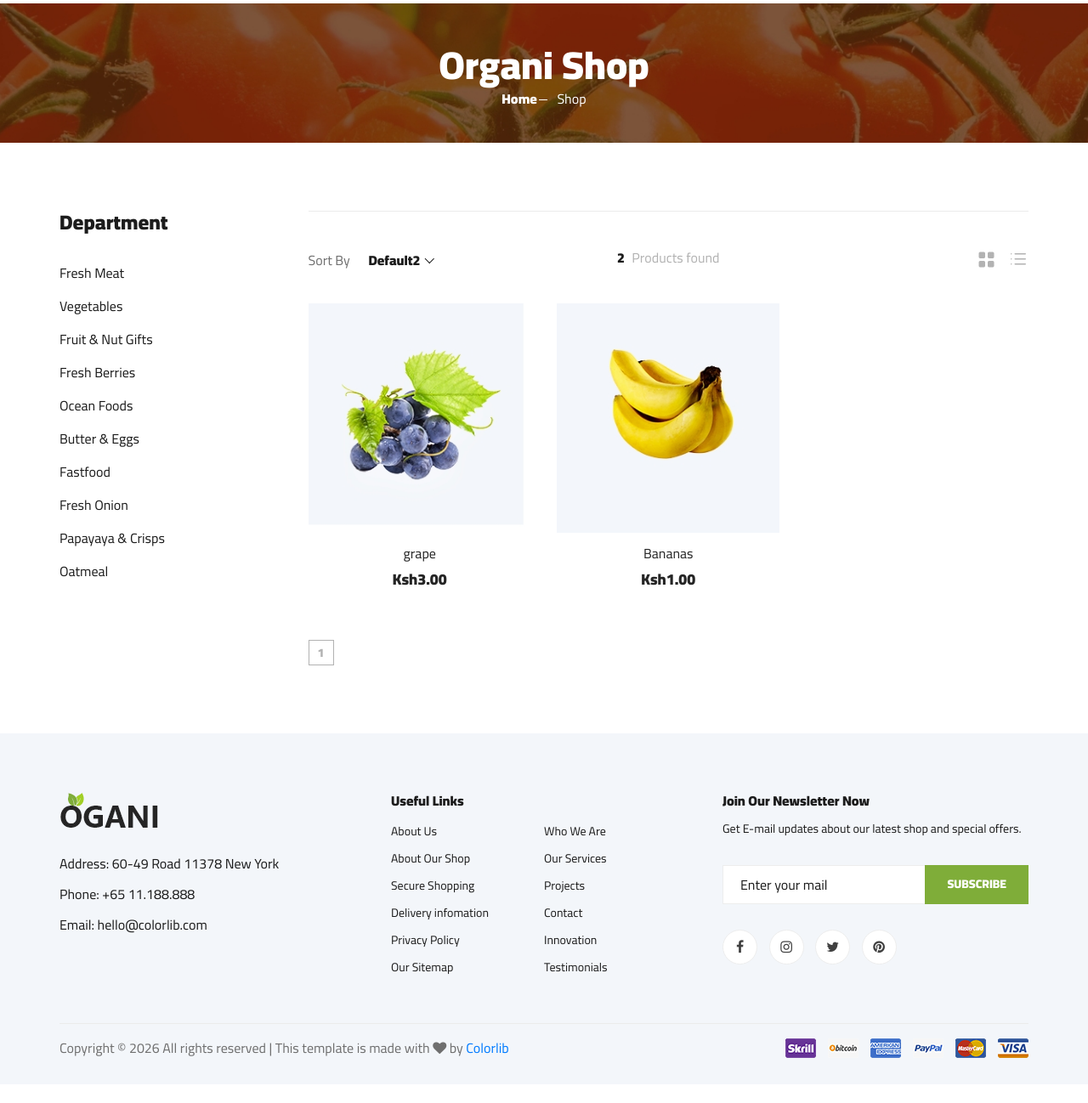
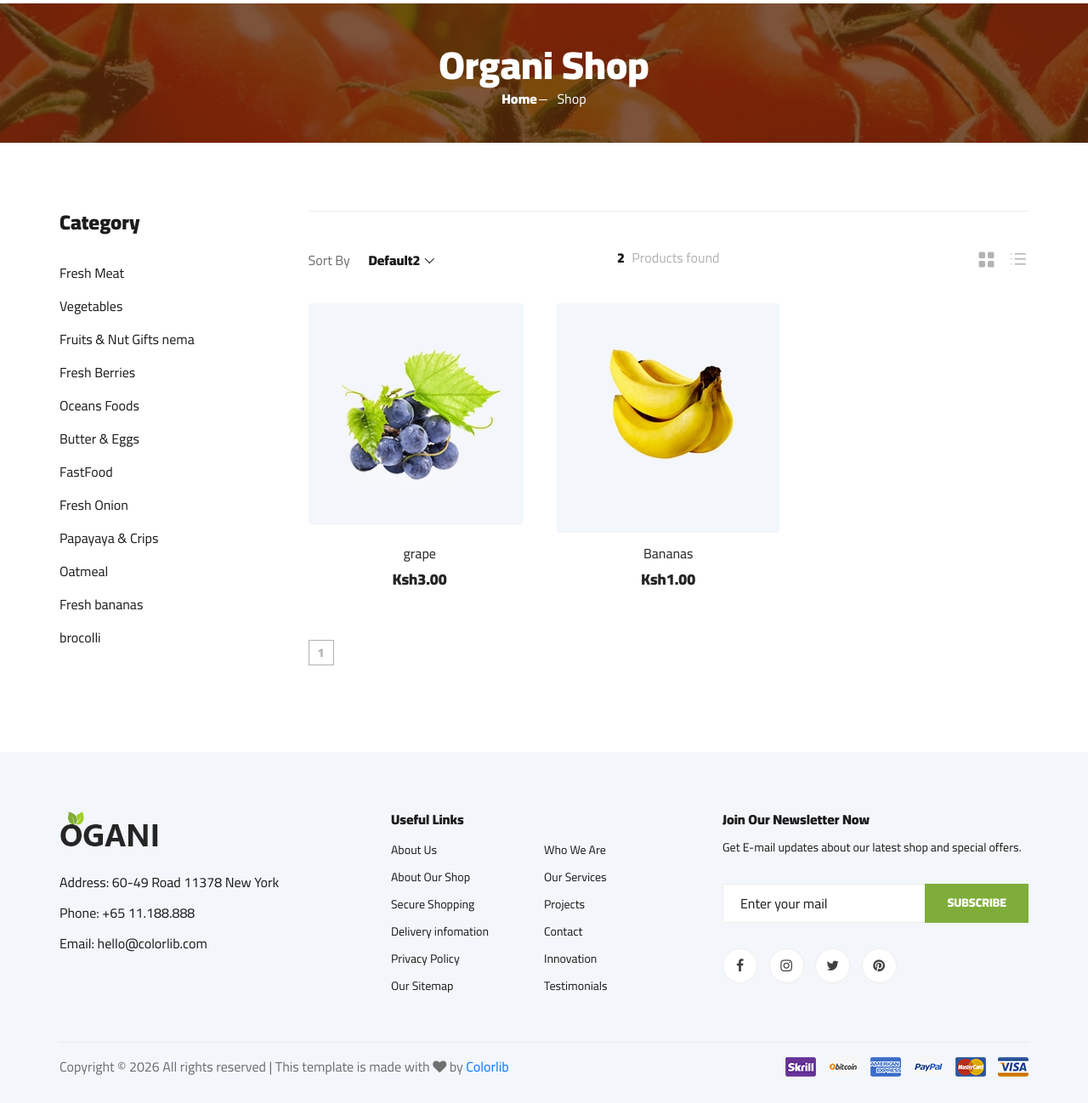
Before and after one commit to mbuguam443/djangoecommerce, a Django app: page /shop in a window 1280 px wide. Shown: the part 204-1502 px from the top of the page at 85% size. Before the commit the page ends 1449 px from the top, so only its background shows below. Run offline with Django 5.2, Linux system fonts and the light colour scheme; data comes from the database, SQL or seed files in the repository; some libraries are stand-ins or nearby versions.

Commit message:
final touches

```diff
--- a/appwork/settings.py
+++ b/appwork/settings.py
@@ -64,6 +64,7 @@ TEMPLATES = [
                 'django.template.context_processors.request',
                 'django.contrib.auth.context_processors.auth',
                 'django.contrib.messages.context_processors.messages',
+                'demoapp.context_processors.product_list',
             ],
         },
     },
--- /dev/null
+++ b/demoapp/context_processors.py
@@ -0,0 +1,6 @@
+from .models import Product
+
+def product_list(request):
+    return {
+        "product_list": Product.objects.all()
+    }
--- a/demoapp/views.py
+++ b/demoapp/views.py
@@ -32,9 +32,15 @@ from demoapp.models import Category, Product
 
 # Create your views here.
 def myfunc(request):
+    products = Product.objects.all().order_by('-id')
+
+    category = request.GET.get("category")
+
+    if category:
+        products = products.filter(category_id=category)
     mydict={
          "allCategory":Category.objects.filter(products__isnull=False).distinct(),
-         "products": Product.objects.all(),
+         "products": products,
     }
     return render(request,'index.html',context=mydict)
 def shop(request):
@@ -44,6 +50,15 @@ def shop(request):
         subtotal += int(item['quantity']) * float(item['price'])
 
     product_list = Product.objects.all().order_by('-id')
+
+    product = request.GET.get("product")
+    category = request.GET.get("category")
+
+    if product:
+        product_list = product_list.filter(name__icontains=product)
+
+    if category:
+        product_list = product_list.filter(category_id=category)
 
     paginator = Paginator(product_list, 8)  # 8 products per page
     page_number = request.GET.get('page')
--- a/templates/master.html
+++ b/templates/master.html
@@ -234,17 +234,15 @@
                 <div class="col-lg-9">
                     <div class="hero__search">
                         <div class="hero__search__form">
-                            <form action="#">
+                            <form action="{% url 'shop' %}">
 
-                                <input type="text" class="hero__categories" name="search"
-                                    placeholder="What do you need?" list="products" autocomplete="off">
+                                <input type="text" class="hero__categories" name="product"
+                                    placeholder="What do you need?" list="productlist" autocomplete="off">
 
-                                <datalist id="products">
-                                    <option value="one">
-                                    <option value="two">
-                                    <option value="three">
-                                    <option value="four">
-                                    <option value="five">
+                                <datalist id="productlist">
+                                    {% for product in product_list %}
+                                        <option value="{{ product.name }}">
+                                    {% endfor %}
                                 </datalist>
                                 <button type="submit" class="site-btn">SEARCH</button>
                             </form>
--- a/templates/shop-grid.html
+++ b/templates/shop-grid.html
@@ -27,18 +27,13 @@
                 <div class="col-lg-3 col-md-5">
                     <div class="sidebar">
                         <div class="sidebar__item">
-                            <h4>Department</h4>
+                            <h4>Category</h4>
                             <ul>
-                                <li><a href="#">Fresh Meat</a></li>
-                                <li><a href="#">Vegetables</a></li>
-                                <li><a href="#">Fruit & Nut Gifts</a></li>
-                                <li><a href="#">Fresh Berries</a></li>
-                                <li><a href="#">Ocean Foods</a></li>
-                                <li><a href="#">Butter & Eggs</a></li>
-                                <li><a href="#">Fastfood</a></li>
-                                <li><a href="#">Fresh Onion</a></li>
-                                <li><a href="#">Papayaya & Crisps</a></li>
-                                <li><a href="#">Oatmeal</a></li>
+                            {% for cat in allCategory %}
+                                <li>
+                                    <a href="/shop?category={{ cat.id }}">{{ cat.name }}</a>
+                                </li>
+                            {% endfor %}
                             </ul>
                         </div>
 
```
Also changed, not shown: templates/index.html (+11 -3 lines), 1 other file.
